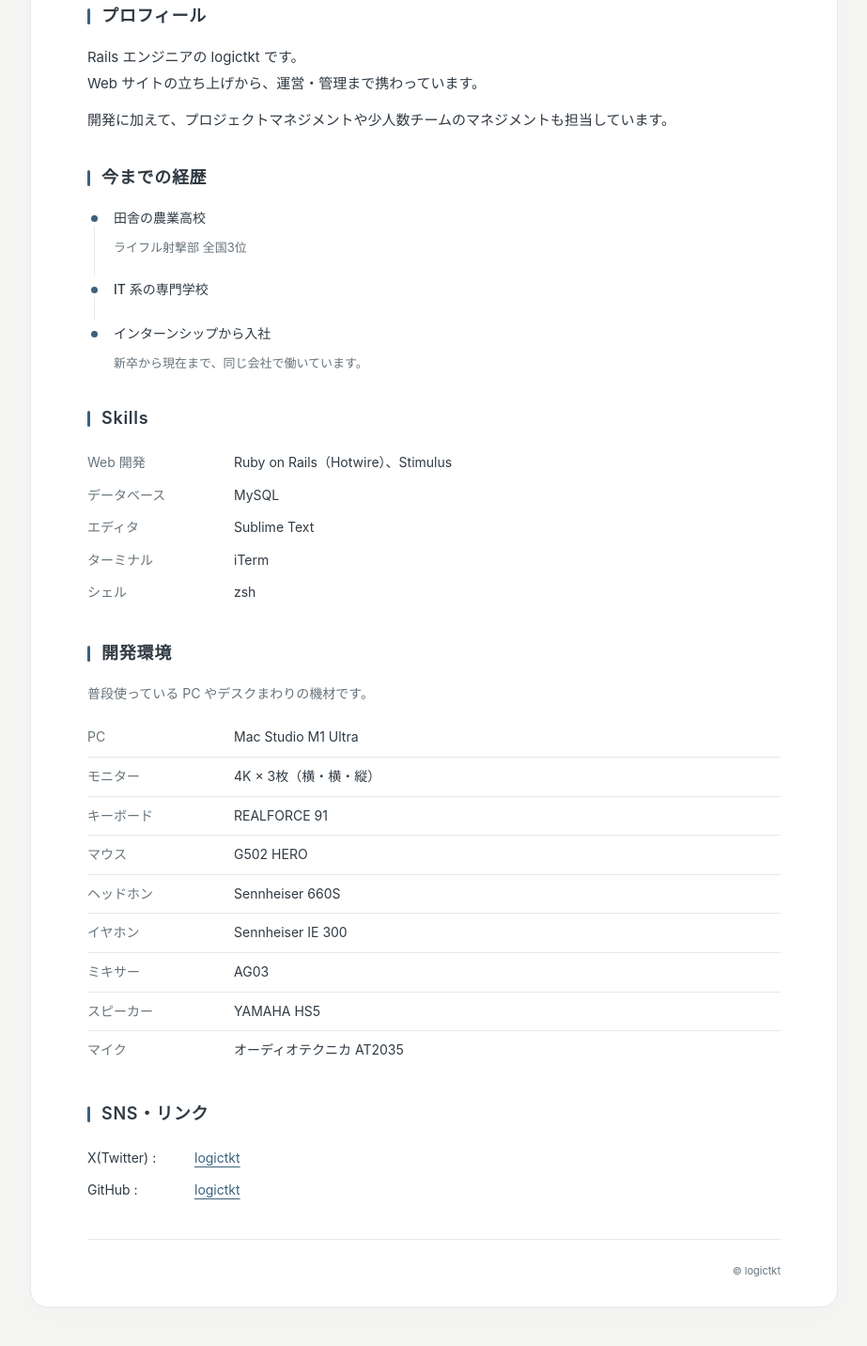
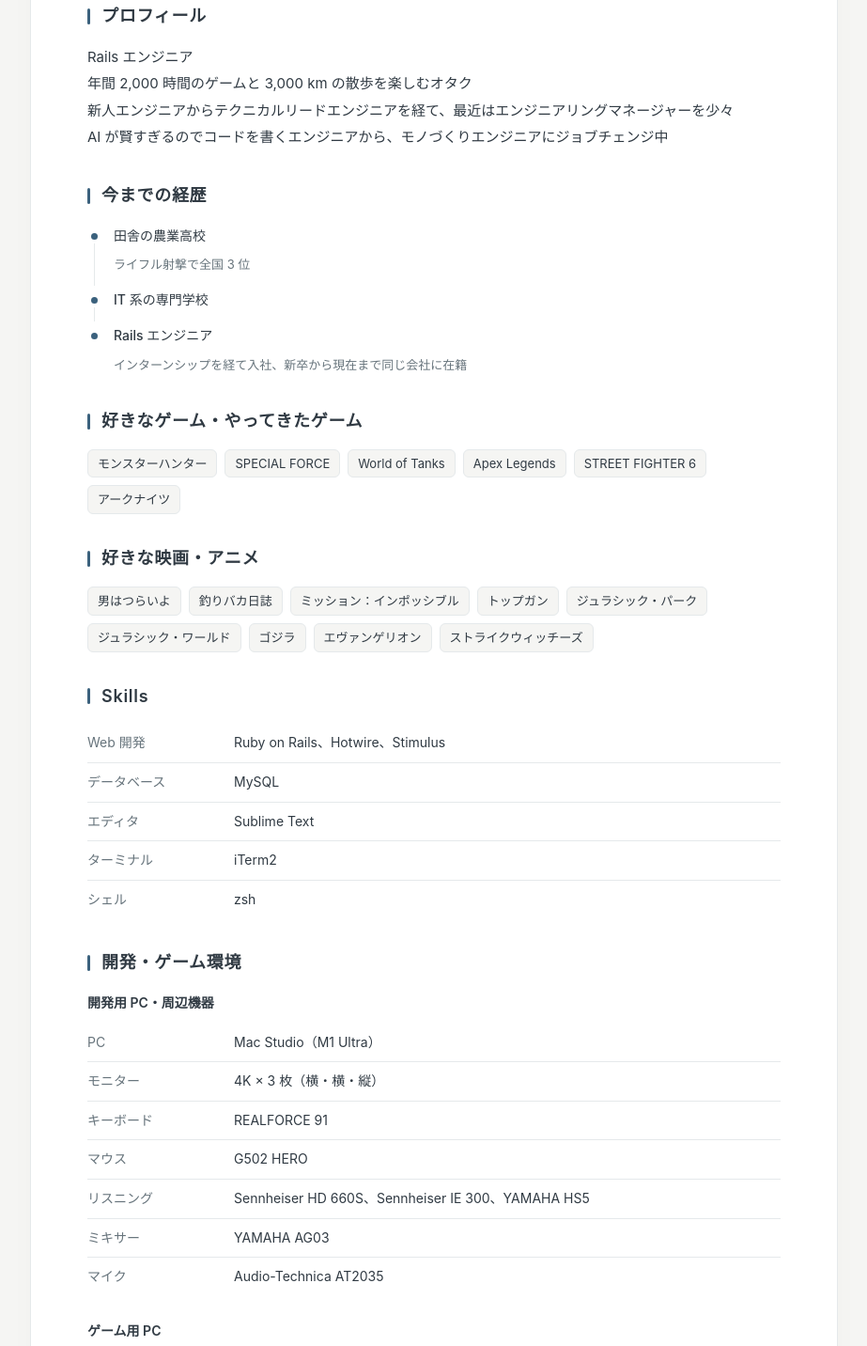
Before and after one commit to logictkt/logictkt.github.io, a plain HTML site: page index.html in a window 1280 px wide. Shown: the part 291-1723 px from the top of the page at 94% size, without its empty margins (178-1101 px from the left). Drawn offline with Linux system fonts and the light colour scheme.

Commit message:
Update profile, interests, and setup

```diff
--- a/index.html
+++ b/index.html
@@ -4,7 +4,7 @@
     <meta charset="utf-8">
     <meta name="viewport" content="width=device-width, initial-scale=1">
     <meta name="theme-color" content="#f5f5f3">
-    <meta name="description" content="Rails エンジニア logictkt の自己紹介。今までの経歴、Skills、普段使っている開発環境と SNS へのリンクをまとめています。">
+    <meta name="description" content="Rails エンジニア logictkt の自己紹介。今までの経歴、好きなゲーム・映画・アニメ、Skills、開発・ゲーム環境、SNS へのリンク。">
     <title>logictkt の自己紹介</title>
     <link rel="icon" href="./favicon.ico" sizes="16x16 32x32 48x48">
     <link rel="icon" href="./favicon.png" type="image/png" sizes="64x64">
@@ -14,7 +14,7 @@
     <a class="skip-link" href="#profile">本文へスキップ</a>
     <main class="profile-page">
       <header class="profile-header">
-        <img class="profile-image" src="./assets/profile-dog.png" width="1656" height="1656" alt="logictkt のプロフィール画像。赤い頬をした手描きの犬。" fetchpriority="high">
+        <img class="profile-image" src="./assets/profile-dog.png" width="1656" height="1656" alt="赤い頬をした手描きの犬（logictkt のプロフィール画像）" fetchpriority="high">
         <div class="profile-heading">
           <p class="page-label">自己紹介</p>
           <h1>logictkt</h1>
@@ -25,8 +25,9 @@
       <section class="profile-section" id="profile" aria-labelledby="profile-title">
         <h2 id="profile-title">プロフィール</h2>
         <!-- 自己紹介文はここを書き換えてください。 -->
-        <p>Rails エンジニアの logictkt です。<br>Web サイトの立ち上げから、運営・管理まで携わっています。</p>
-        <p>開発に加えて、プロジェクトマネジメントや少人数チームのマネジメントも担当しています。</p>
+        <p>Rails エンジニア<br>年間 2,000 時間のゲームと 3,000 km の散歩を楽しむオタク</p>
+        <p>新人エンジニアからテクニカルリードエンジニアを経て、最近はエンジニアリングマネージャーを少々</p>
+        <p>AI が賢すぎるのでコードを書くエンジニアから、モノづくりエンジニアにジョブチェンジ中</p>
       </section>
 
       <section class="profile-section" aria-labelledby="career-title">
@@ -35,40 +36,71 @@
         <ol class="history-list">
           <li>
             <h3>田舎の農業高校</h3>
-            <p>ライフル射撃部 全国3位</p>
+            <p>ライフル射撃で全国 3 位</p>
           </li>
           <li><h3>IT 系の専門学校</h3></li>
           <li>
-            <h3>インターンシップから入社</h3>
-            <p>新卒から現在まで、同じ会社で働いています。</p>
+            <h3>Rails エンジニア</h3>
+            <p>インターンシップを経て入社、新卒から現在まで同じ会社に在籍</p>
           </li>
         </ol>
+      </section>
+
+      <section class="profile-section" aria-labelledby="games-title">
+        <h2 id="games-title">好きなゲーム・やってきたゲーム</h2>
+        <ul class="interest-list" role="list">
+          <li>モンスターハンター</li>
+          <li>SPECIAL FORCE</li>
+          <li>World of Tanks</li>
+          <li>Apex Legends</li>
+          <li>STREET FIGHTER 6</li>
+          <li>アークナイツ</li>
+        </ul>
+      </section>
+
+      <section class="profile-section" aria-labelledby="movies-title">
+        <h2 id="movies-title">好きな映画・アニメ</h2>
+        <ul class="interest-list" role="list">
+          <li>男はつらいよ</li>
+          <li>釣りバカ日誌</li>
+          <li>ミッション：インポッシブル</li>
+          <li>トップガン</li>
+          <li>ジュラシック・パーク</li>
+          <li>ジュラシック・ワールド</li>
+          <li>ゴジラ</li>
+          <li>エヴァンゲリオン</li>
+          <li>ストライクウィッチーズ</li>
+        </ul>
       </section>
 
       <section class="profile-section" aria-labelledby="skills-title">
         <h2 id="skills-title">Skills</h2>
         <dl class="tools-list">
-          <div><dt>Web 開発</dt><dd>Ruby on Rails（Hotwire）、Stimulus</dd></div>
+          <div><dt>Web 開発</dt><dd>Ruby on Rails、Hotwire、Stimulus</dd></div>
           <div><dt>データベース</dt><dd>MySQL</dd></div>
           <div><dt>エディタ</dt><dd>Sublime Text</dd></div>
-          <div><dt>ターミナル</dt><dd>iTerm</dd></div>
+          <div><dt>ターミナル</dt><dd>iTerm2</dd></div>
           <div><dt>シェル</dt><dd>zsh</dd></div>
         </dl>
       </section>
 
       <section class="profile-section" aria-labelledby="setup-title">
-        <h2 id="setup-title">開発環境</h2>
-        <p class="section-intro">普段使っている PC やデスクまわりの機材です。</p>
-        <dl class="tools-list equipment-list">
-          <div><dt>PC</dt><dd>Mac Studio M1 Ultra</dd></div>
-          <div><dt>モニター</dt><dd>4K × 3枚（横・横・縦）</dd></div>
+        <h2 id="setup-title">開発・ゲーム環境</h2>
+        <h3 class="setup-heading">開発用 PC・周辺機器</h3>
+        <dl class="tools-list">
+          <div><dt>PC</dt><dd>Mac Studio（M1 Ultra）</dd></div>
+          <div><dt>モニター</dt><dd>4K × 3 枚（横・横・縦）</dd></div>
           <div><dt>キーボード</dt><dd>REALFORCE 91</dd></div>
           <div><dt>マウス</dt><dd>G502 HERO</dd></div>
-          <div><dt>ヘッドホン</dt><dd>Sennheiser 660S</dd></div>
-          <div><dt>イヤホン</dt><dd>Sennheiser IE 300</dd></div>
-          <div><dt>ミキサー</dt><dd>AG03</dd></div>
-          <div><dt>スピーカー</dt><dd>YAMAHA HS5</dd></div>
-          <div><dt>マイク</dt><dd>オーディオテクニカ AT2035</dd></div>
+          <div><dt>リスニング</dt><dd>Sennheiser HD 660S、Sennheiser IE 300、YAMAHA HS5</dd></div>
+          <div><dt>ミキサー</dt><dd>YAMAHA AG03</dd></div>
+          <div><dt>マイク</dt><dd>Audio-Technica AT2035</dd></div>
+        </dl>
+        <h3 class="setup-heading">ゲーム用 PC</h3>
+        <dl class="tools-list">
+          <div><dt>OS</dt><dd>Windows 11</dd></div>
+          <div><dt>CPU</dt><dd>AMD Ryzen 7 7800X3D</dd></div>
+          <div><dt>GPU</dt><dd>AMD Radeon RX 7900 XT</dd></div>
         </dl>
       </section>
 
--- a/style.css
+++ b/style.css
@@ -31,22 +31,23 @@
 .profile-section { margin-top: 33px; scroll-margin-top: 24px; }
 h2 { display: flex; gap: 12px; align-items: center; margin: 0 0 15px; font-size: 18px; font-weight: 600; letter-spacing: .04em; line-height: 1.6; }
 h2::before { content: ""; width: 3px; height: 17px; flex-shrink: 0; border-radius: 2px; background: var(--accent); }
-.profile-section > p + p { margin-top: 10px; }
 
 .history-list { list-style: none; margin: 0 0 0 4px; padding: 0; }
-.history-list li { position: relative; padding: 0 0 20px 24px; }
+.history-list li { position: relative; padding: 0 0 12px 24px; }
 .history-list li:last-child { padding-bottom: 0; }
 .history-list li::before { content: ""; position: absolute; top: 10px; left: 0; width: 7px; height: 7px; border-radius: 50%; background: var(--accent); }
 .history-list li:not(:last-child)::after { content: ""; position: absolute; top: 21px; bottom: 2px; left: 3px; width: 1px; background: var(--line); }
 .history-list h3 { margin: 0; font-size: 14px; font-weight: 500; }
 .history-list p { margin-top: 5px; color: var(--muted); font-size: 13px; }
+.interest-list { display: flex; flex-wrap: wrap; gap: 8px; list-style: none; margin: 0; padding: 0; }
+.interest-list li { max-width: 100%; padding: 4px 10px; border: 1px solid var(--line); border-radius: 6px; background: var(--background); font-size: 13px; line-height: 1.6; overflow-wrap: anywhere; }
 .tools-list, .social-links { margin: 0; }
 dt { color: var(--muted); }
 dd { margin: 0; min-width: 0; }
-.tools-list > div { display: grid; grid-template-columns: 140px 1fr; gap: 16px; padding-block: 4px; font-size: 14px; }
-.section-intro { margin-bottom: 13px; color: var(--muted); font-size: 14px; }
-.equipment-list > div { padding-block: 7px; border-bottom: 1px solid var(--line); }
-.equipment-list > div:last-child { border-bottom: 0; }
+.tools-list > div { display: grid; grid-template-columns: 140px 1fr; gap: 16px; padding-block: 7px; border-bottom: 1px solid var(--line); font-size: 14px; }
+.tools-list > div:last-child { border-bottom: 0; }
+.setup-heading { margin: 0 0 8px; color: var(--ink); font-size: 14px; font-weight: 600; }
+.tools-list + .setup-heading { margin-top: 24px; }
 .social-links > div { display: flex; gap: 14px; align-items: baseline; padding-block: 4px; }
 .social-links dt { width: 100px; flex-shrink: 0; color: var(--ink); font-size: 14px; }
 .social-links dd { font-size: 14px; }
@@ -64,7 +65,6 @@
   .profile-section { margin-top: 28px; }
   h2 { margin-bottom: 13px; font-size: 17px; }
   .history-list h3 { font-size: 13px; }
-  .section-intro { font-size: 13px; }
   .tools-list > div { grid-template-columns: 120px 1fr; gap: 12px; font-size: 13px; }
   .social-links dt, .social-links dd { font-size: 13px; }
   .page-footer { margin-top: 28px; }
```
